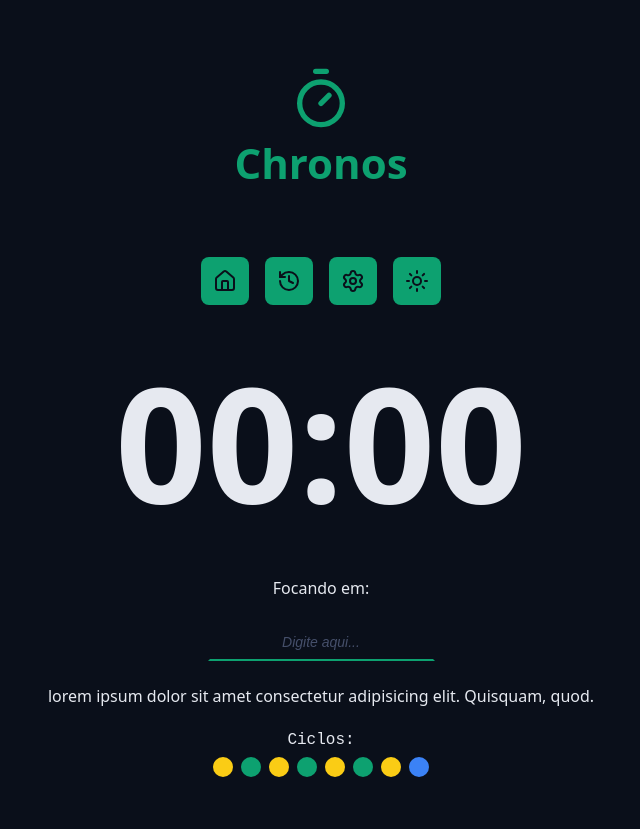
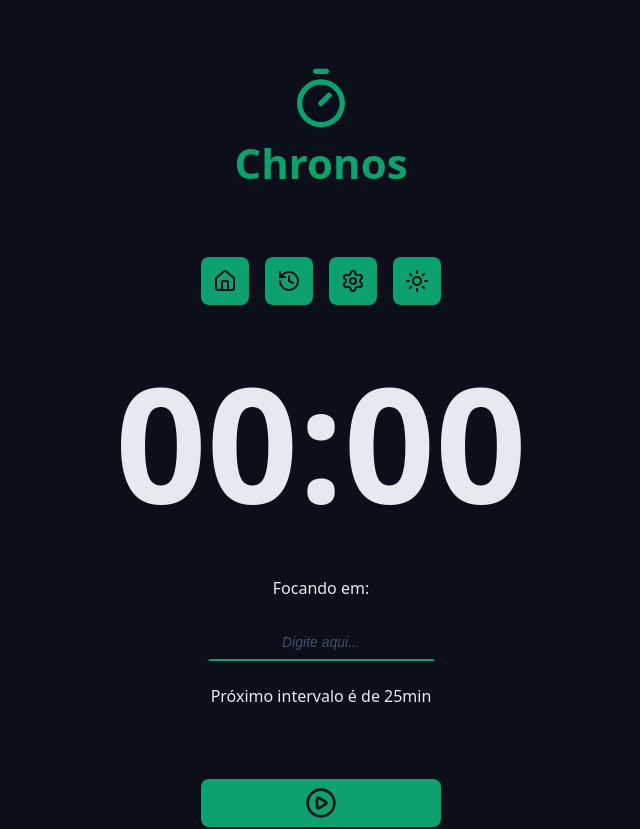
Before and after one commit to 7do-neve/xp-chronos-pomodoro, a React (Vite) app: page / in a window 1280 px wide. Shown: the top 829 px of the page, without its empty margins (319-959 px from the left). Built offline with nearby package versions, Linux system fonts and the light colour scheme.

Commit message:
Definição dos elementos e estrutura da lógica P2

```diff
--- a/src/components/Cycles/index.tsx
+++ b/src/components/Cycles/index.tsx
@@ -1,18 +1,35 @@
+import { useTaskContext } from '../../contexts/TaskContext/useTaskContext';
+import { getNextCycle } from '../../utils/getNextCycle';
+import { getNextCycleType } from '../../utils/getNextCycleType';
 import styles from './styles.module.css';
 
 export function Cycles() {
+  const { state } = useTaskContext();
+
+  const cycleStep = Array.from({ length: state.currentCycle });
+
+  const cycleDescriptionMap = {
+    workTime: 'Foco',
+    shortBreakTime: 'curto descanso',
+    longBreakTime: 'longo descanso',
+  };
+
   return (
     <div className={styles.cycles}>
       <samp>Ciclos:</samp>
       <div className={styles.cycleDots}>
-        <samp className={`${styles.cycleDot} ${styles.workTime}`}></samp>
-        <samp className={`${styles.cycleDot} ${styles.shortBreakTime}`}></samp>
-        <samp className={`${styles.cycleDot} ${styles.workTime}`}></samp>
-        <samp className={`${styles.cycleDot} ${styles.shortBreakTime}`}></samp>
-        <samp className={`${styles.cycleDot} ${styles.workTime}`}></samp>
-        <samp className={`${styles.cycleDot} ${styles.shortBreakTime}`}></samp>
-        <samp className={`${styles.cycleDot} ${styles.workTime}`}></samp>
-        <samp className={`${styles.cycleDot} ${styles.longBreakTime}`}></samp>
+        {cycleStep.map((_, index) => {
+          const nextCycle = getNextCycle(index);
+          const nextCycleType = getNextCycleType(nextCycle);
+          return (
+            <samp
+              key={nextCycle}
+              className={`${styles.cycleDot} ${styles[nextCycleType]}`}
+              aria-label={`Indicador de ciclo de ${cycleDescriptionMap[nextCycleType]}`}
+              title={`Indicador de ciclo de ${cycleDescriptionMap[nextCycleType]}`}
+            ></samp>
+          );
+        })}
       </div>
     </div>
   );
--- a/src/components/MainForm/index.tsx
+++ b/src/components/MainForm/index.tsx
@@ -66,15 +66,14 @@
       </div>
 
       <div className='formRow'>
-        <p>
-          lorem ipsum dolor sit amet consectetur adipisicing elit. Quisquam,
-          quod.
-        </p>
+        <p>Próximo intervalo é de 25min</p>
       </div>
 
-      <div className='formRow'>
-        <Cycles />
-      </div>
+      {state.currentCycle > 0 && (
+        <div className='formRow'>
+          <Cycles />
+        </div>
+      )}
 
       <div className='formRow'>
         <DefaultButton icon={<PlayCircleIcon />} />
```
